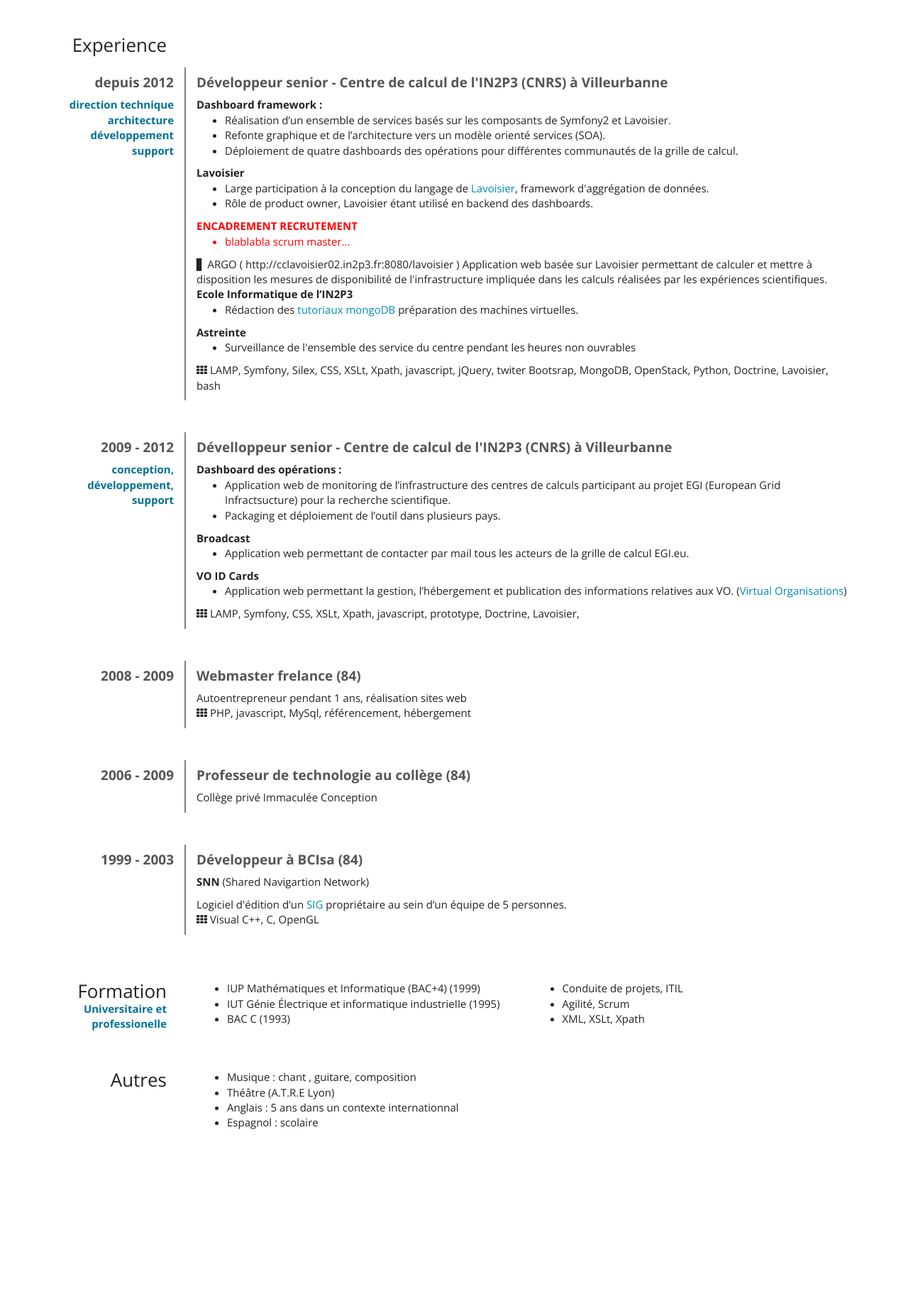
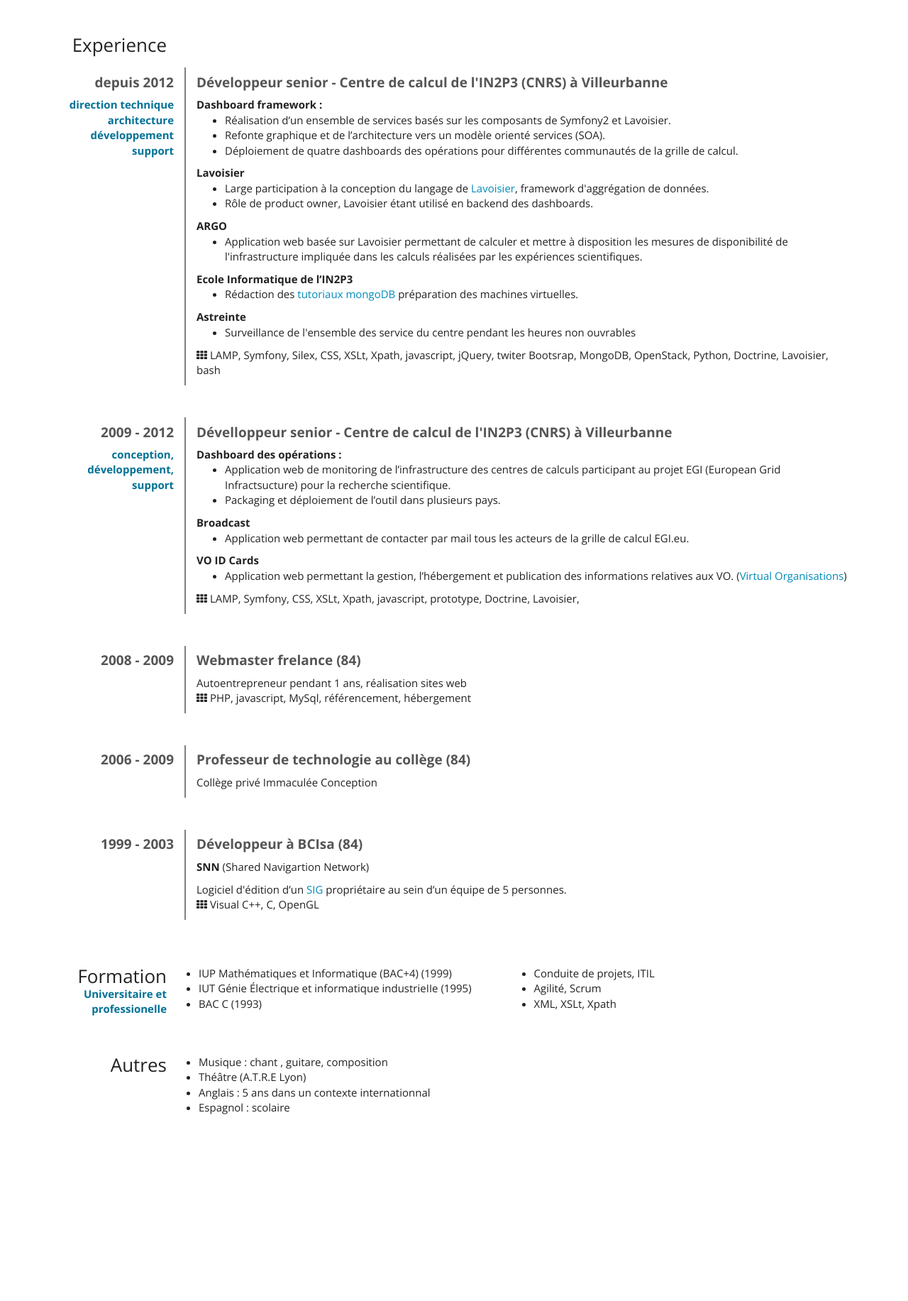
Before and after one commit to casual-web/about-me, a PHP site: template templates/cv.twig in a window 1280 px wide. Shown: the part 549-2382 px from the top of the page at 71% size. After the commit the page ends 2119 px from the top, so only its background shows below. Run offline with PHP 8.4, Linux system fonts and the light colour scheme; the template is opened without the code that fills it, so the values that code supplies are empty; some libraries are stand-ins or nearby versions.

Commit message:
content !!

```diff
--- a/templates/aboutme.twig
+++ b/templates/aboutme.twig
@@ -18,7 +18,7 @@
         <p>Etre senior développeur c'est apporter l'experience de la nuance.
             Créer, bâtir, en sachant, au regard des contraintes doser les efforts de développement d'une équipe, en s'appuyant sur l'<a href="http://agilemanifesto.org/iso/fr/principles.html">Agilité</a> pour garder le besoin au centre du projet.
         </p>
-        <p>Depuis 2009, j'évolue au sein de l'équipe responsable du portail des opération de la grille <a href="http://www.egi.eu/">EGI</a>, développé au <a href="http://cc.in2p3.fr/">centre de calcul de l'IN2P3</a>  (CNRS) à Villeurbanne, dans le cadre du projet européen <a href="http://www.egi.eu/about/egi-inspire">EGI Inspire</a>.</p>
+        <p>Depuis 2009, j'évolue au sein de l'équipe responsable du <a href="http://operations-portal.egi.eu/">portail des opérations</a> de la grille <a href="http://www.egi.eu/">EGI</a>, développé au <a href="http://cc.in2p3.fr/">centre de calcul de l'IN2P3</a>  (CNRS) à Villeurbanne, dans le cadre du projet européen <a href="http://www.egi.eu/about/egi-inspire">EGI Inspire</a>.</p>
     </div>
 
     <div class="col-md-3">
--- a/templates/experience.twig
+++ b/templates/experience.twig
@@ -35,13 +35,8 @@
             <li>Rôle de product owner, Lavoisier étant utilisé en backend des dashboards.</li>
         </ul>
 
-        <div style="color:red">
-        <strong>ENCADREMENT RECRUTEMENT</strong>
-        <ul><li>blablabla scrum master...</li></ul>
-        </div>
-
-        ▋ ARGO ( http://cclavoisier02.in2p3.fr:8080/lavoisier )
-        Application web basée sur Lavoisier permettant de calculer et mettre à disposition les mesures de disponibilité de l'infrastructure impliquée dans les calculs réalisées par les expériences scientifiques.
+        <strong>ARGO</strong>
+        <ul><li>Application web basée sur Lavoisier permettant de calculer et mettre à disposition les mesures de disponibilité de l'infrastructure impliquée dans les calculs réalisées par les expériences scientifiques.</li></ul>
 
 
         <strong>Ecole Informatique de l’IN2P3</strong>
--- a/web/css/main.css
+++ b/web/css/main.css
@@ -34,6 +34,16 @@ section {
     font-size: 1em;
 }
 
+#formation ul{
+    padding-left:0;
+    margin-left:0;
+}
+
+#divers ul{
+    padding-left:0;
+    margin-left:0;
+}
+
 .sub_section {
     margin:18px 0 45px 0;
 }
```
